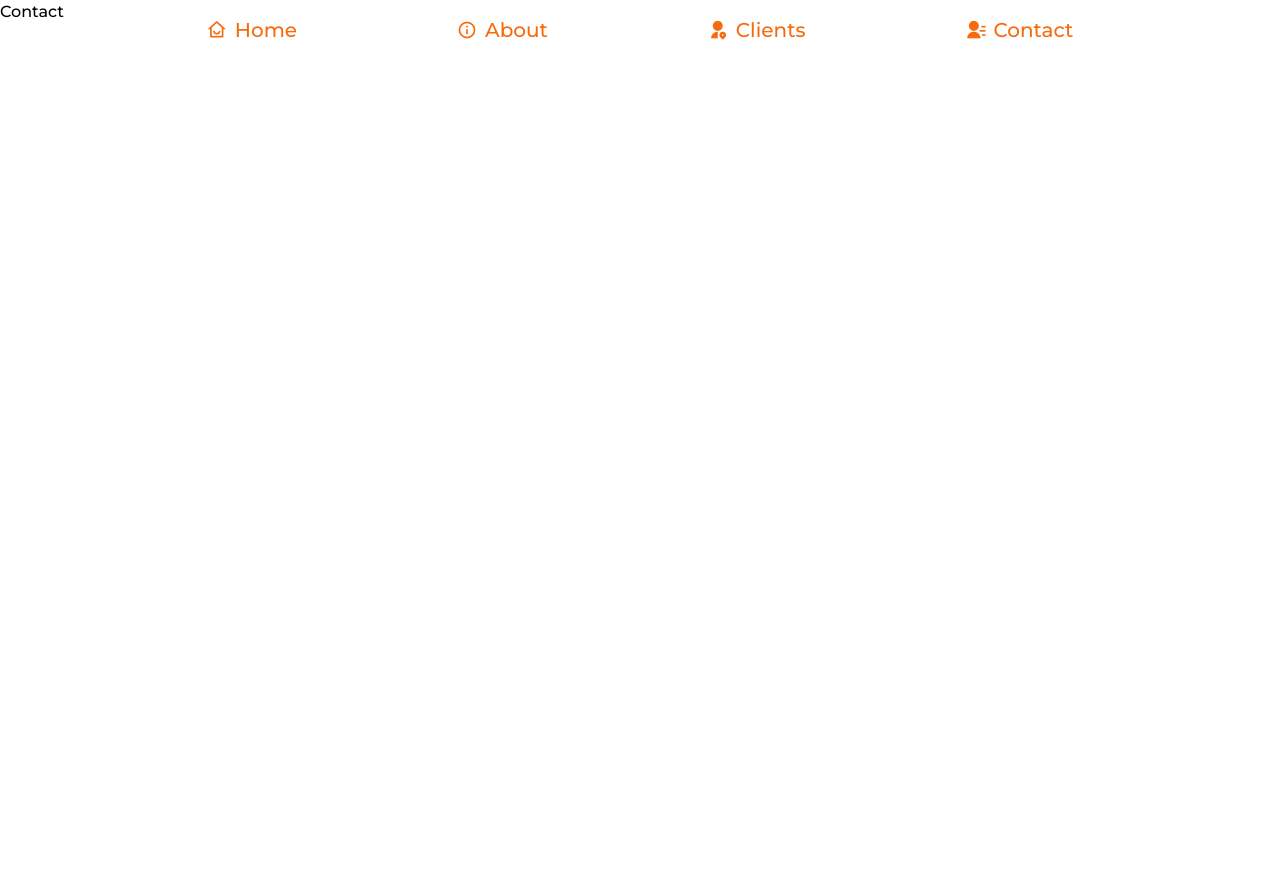
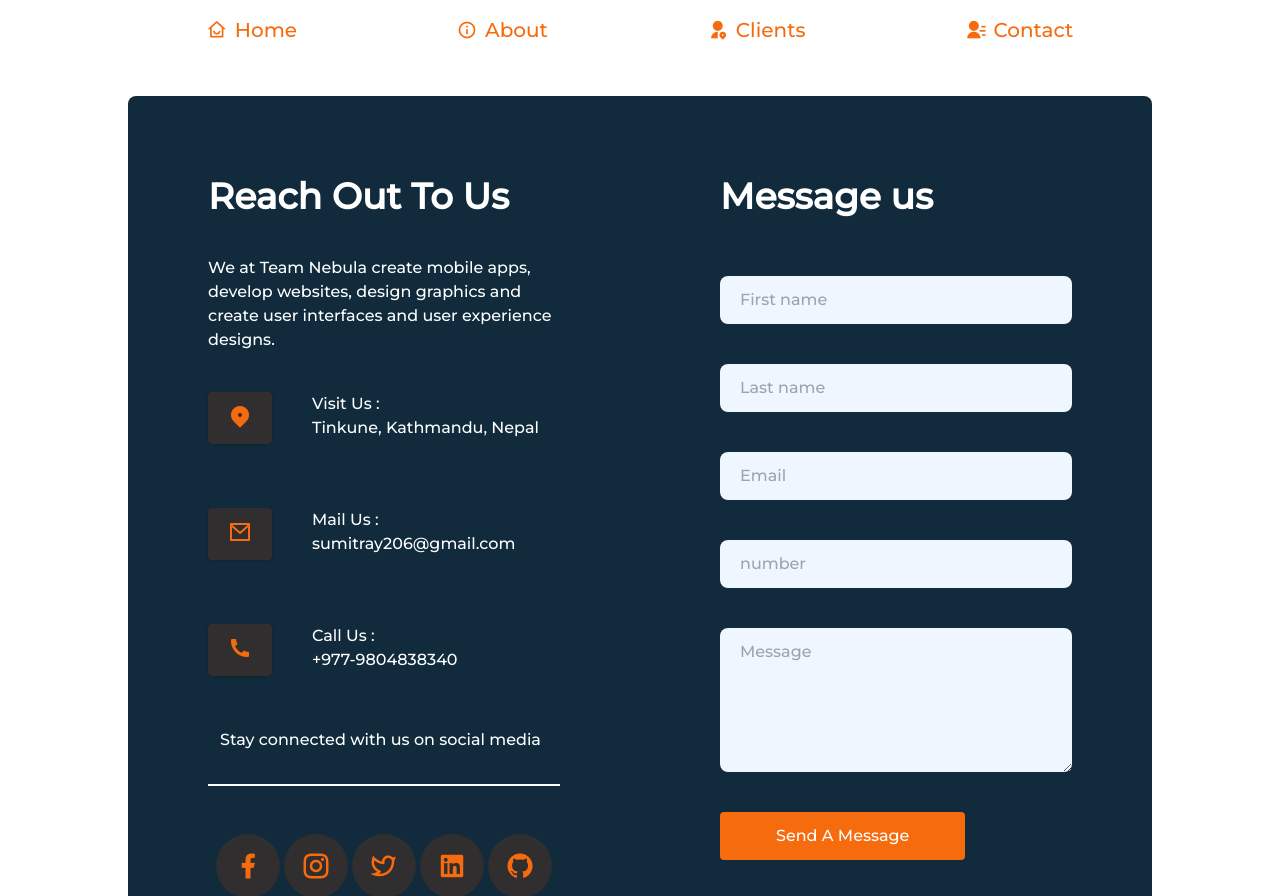
Before and after one commit to Sumitray1/tailwind-css-nebula, a React (Create React App) app: page /contacts in a window 1280 px wide. Before the commit the page ends 800 px from the top, so only its background shows below. Built offline with nearby package versions, Linux system fonts and the light colour scheme.

Commit message:
about page completed

```diff
--- a/src/index.css
+++ b/src/index.css
@@ -22,6 +22,6 @@ body {
   left: -100px;
   border-radius: 20px;
 }
-.ourwork-boxshadow {
+.boxshadow {
   box-shadow: rgba(0, 0, 0, 0.35) 0px 4px 13px;
 }
--- a/src/pages/About/Intro.js
+++ b/src/pages/About/Intro.js
@@ -1,7 +1,7 @@
 import React from "react";
 
 function Intro() {
-  return <div className="about-intro  h-screen ">Intro</div>;
+  return <div className="about-intro  h-screen">Intro</div>;
 }
 
 export default Intro;
--- a/src/pages/About/OurWork.js
+++ b/src/pages/About/OurWork.js
@@ -37,7 +37,7 @@ function OurWork() {
       <div className="grid grid-cols-4 gap-x-12 ">
         {work.map((work) => {
           return (
-            <div className=" rounded p-6 ourwork-boxshadow mb-20">
+            <div className=" rounded p-6 boxshadow mb-20">
               <h1 className="text-semibold text-center text-2xl mb-8">
                 {work.title}
               </h1>
--- a/src/pages/About/WhyUs.js
+++ b/src/pages/About/WhyUs.js
@@ -26,7 +26,7 @@ function WhyUs() {
       <div className="grid grid-cols-3 gap-x-12 ">
         {motive.map((work) => {
           return (
-            <div className=" rounded p-6 ourwork-boxshadow mb-20">
+            <div className=" rounded p-6 boxshadow mb-20">
               <h1 className="text-semibold text-center text-2xl mb-8">
                 {work.title}
               </h1>
--- a/src/pages/About/index.js
+++ b/src/pages/About/index.js
@@ -6,10 +6,8 @@ import WhyUs from "./WhyUs";
 function About() {
   return (
     <Layout>
-      {/* <div>
-        <Intro />
-      </div> */}
       <div className="p-32">
+        {/* <Intro /> */}
         <OurWork />
         <WhyUs />
       </div>
--- /dev/null
+++ b/src/pages/Contact/ContactFomr.js
@@ -0,0 +1,56 @@
+import React from "react";
+
+function ContactFomr() {
+  return (
+    <div className=" p-20 rounded-r-lg bg-primary  ">
+      <form className="flex flex-col gap-y-10">
+        <h1 className="text-4xl font-semibold mb-5 text-white">Message us</h1>
+
+        <div className="flex space-x-10 sm:flex-col sm:space-y-10 sm:space-x-0">
+          <input
+            type="text"
+            placeholder="First name"
+            className=" py-3 px-5 bg-blue-50 focus:outline-none rounded-lg text-gray-500 w-full"
+          />
+
+          <input
+            type="text"
+            placeholder="Last name"
+            className=" py-3 px-5 bg-blue-50 focus:outline-none rounded-lg text-gray-500 w-full"
+          />
+        </div>
+
+        <div className="flex space-x-10 sm:flex-col sm:space-y-10 sm:space-x-0">
+          <input
+            type="email"
+            placeholder="Email"
+            className=" py-3 px-5 bg-blue-50 focus:outline-none rounded-lg text-gray-500 w-full"
+          />
+
+          <input
+            type="number"
+            placeholder="number"
+            className=" py-3 px-5 bg-blue-50 focus:outline-none rounded-lg text-gray- w-full"
+          />
+        </div>
+
+        <div className="flex space-x-10">
+          <textarea
+            type="text"
+            rows={5}
+            placeholder="Message"
+            className=" py-3 px-5 bg-blue-50 focus:outline-none rounded-lg text-gray-500 w-full"
+          />
+        </div>
+
+        <div className="flex justify-left">
+          <button className="text-white bg-secondary px-14 py-3 rounded max-w-max">
+            Send A Message
+          </button>
+        </div>
+      </form>
+    </div>
+  );
+}
+
+export default ContactFomr;
--- /dev/null
+++ b/src/pages/Contact/LocationInfo.js
@@ -0,0 +1,71 @@
+import React from "react";
+import { Link } from "react-router-dom";
+
+function LocationInfo() {
+  const socailmediaIcon = [
+    {
+      icon: "ri-facebook-fill",
+      link: "https://www.facebook.com/profile.php?id=100004349836670",
+    },
+    { icon: "ri-instagram-line" },
+    { icon: "ri-twitter-line" },
+    { icon: "ri-linkedin-box-fill" },
+    { icon: " ri-github-fill" },
+  ];
+  const addressDetails = [
+    {
+      title: "Visit Us : ",
+      details: "Tinkune, Kathmandu, Nepal ",
+      icon: "ri-map-pin-2-fill",
+    },
+    {
+      title: " Mail Us :",
+      details: "sumitray206@gmail.com",
+      icon: "ri-mail-line",
+    },
+    {
+      title: "Call Us : ",
+      details: " +977-9804838340",
+      icon: "ri-phone-fill",
+    },
+  ];
+  return (
+    <div className="bg-primary rounded-l-lg flex flex-col gap-y-10  p-20 text-white  ">
+      <h1 className="font-semibold text-4xl ">Reach Out To Us</h1>
+      <p className="">
+        We at Team Nebula create mobile apps, develop websites, design graphics
+        and create user interfaces and user experience designs.
+      </p>
+      <div className=" flex flex-col items-left gap-y-16">
+        {addressDetails.map((address) => {
+          return (
+            <div className="flex gap-x-10 item-center ">
+              <div className="text-secondary text-2xl bg-[#302e2e]  rounded w-16 text-center py-2 shadow ">
+                <i class={address.icon}></i>
+              </div>
+              <div className="flex flex-col">
+                <h1>{address.title}</h1>
+                <p>{address.details}</p>
+              </div>
+            </div>
+          );
+        })}
+      </div>
+
+      <h1 className=" border-b-2 border-white px-3 pb-8 mt-3">
+        Stay connected with us on social media
+      </h1>
+      <div className="mt-2 flex items-center justify-between px-2">
+        {socailmediaIcon.map((icon) => {
+          return (
+            <div className="text-3xl  text-secondary  bg-[#302e2e] h-16 w-16 text-center  rounded-full flex items-center justify-center ">
+              <i class={icon.icon}></i>
+            </div>
+          );
+        })}
+      </div>
+    </div>
+  );
+}
+
+export default LocationInfo;
--- a/src/pages/Contact/index.js
+++ b/src/pages/Contact/index.js
@@ -1,9 +1,14 @@
 import React from "react";
 import Layout from "../../components/Layout";
+import LocationInfo from "./LocationInfo";
+import ContactFomr from "./ContactFomr";
 function Contact() {
   return (
     <Layout>
-      <div>Contact</div>
+      <div className="grid grid-cols-2 px-32 mt-24 h-screen ">
+        <LocationInfo />
+        <ContactFomr />
+      </div>
     </Layout>
   );
 }
--- a/tailwind.config.js
+++ b/tailwind.config.js
@@ -5,6 +5,7 @@ module.exports = {
       colors: {
         primary: "#112B3c",
         secondary: "#F66B0E",
+
         // secondary: "#03c4ff",
       },
     },
```
